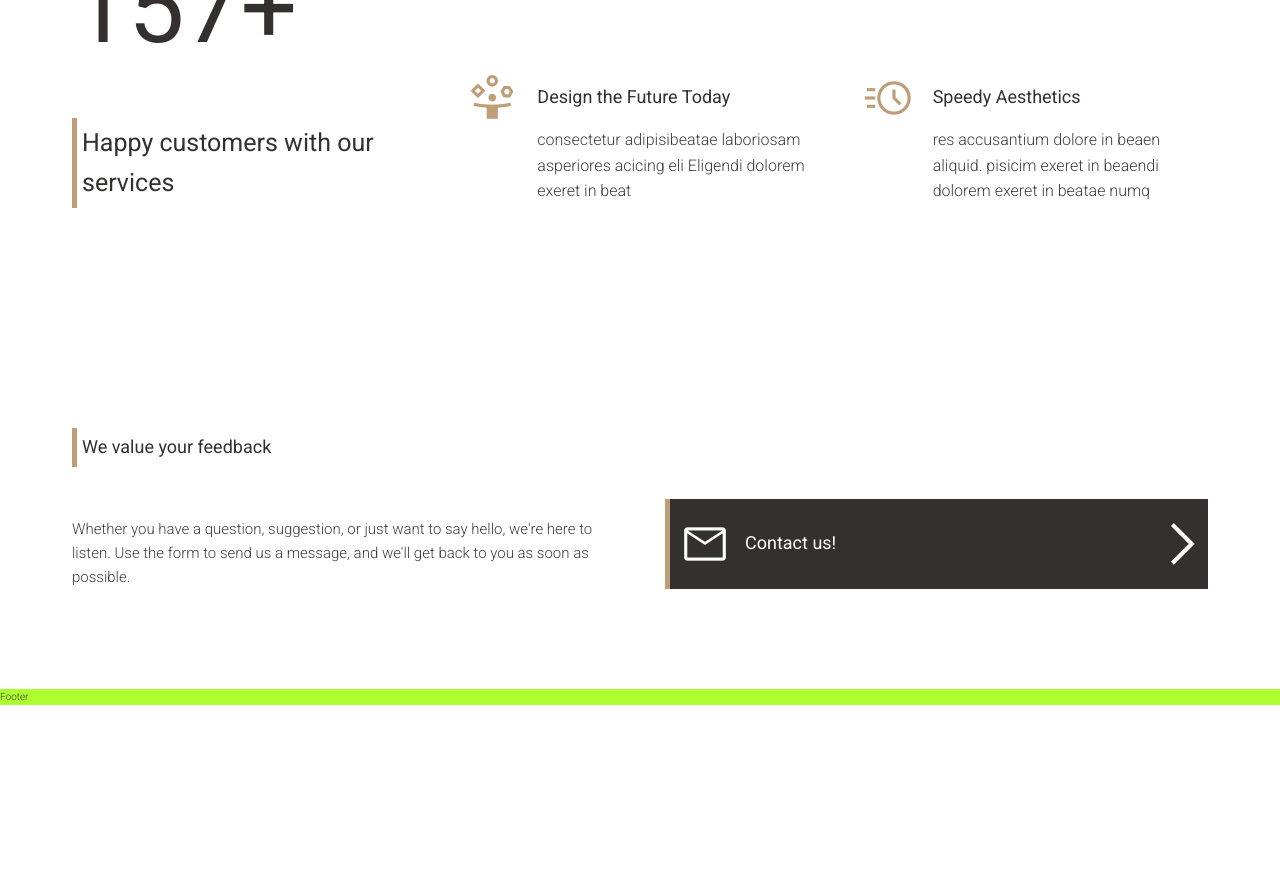
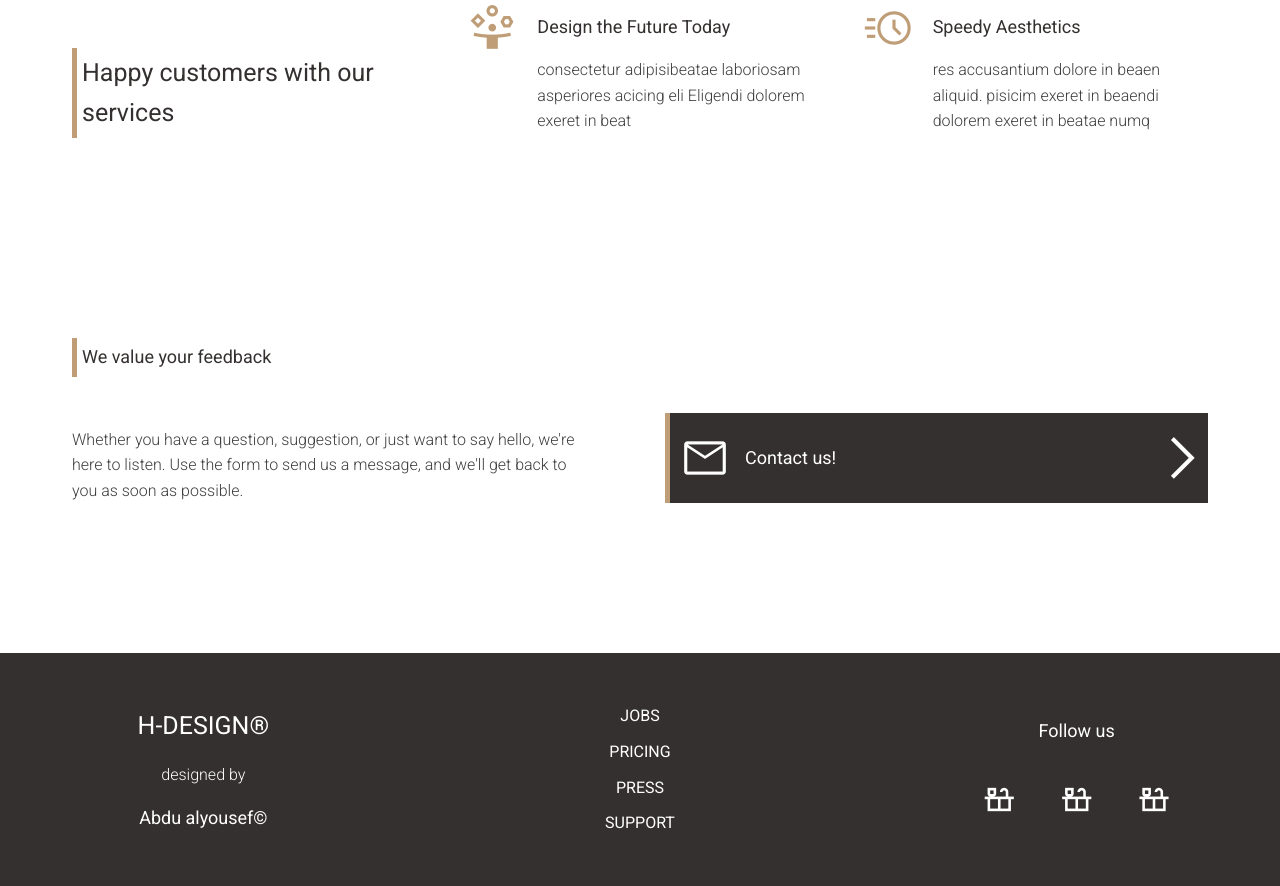
Before and after one commit to Abdu-alyousef/home-design, a website: page index.html in a window 1280 px wide. Shown: the part 1551-2437 px from the top of the page. Before the commit the page ends 2256 px from the top, so only its background shows below. Drawn offline with nearby package versions, Linux system fonts and the light colour scheme.

Commit message:
Added and styled footer section

```diff
--- a/index.html
+++ b/index.html
@@ -112,7 +112,29 @@
             <i class="contact__email--link material-symbols-outlined">arrow_forward_ios</i>
         </div>
     </section>
-    <footer class="footer">Footer</footer>
+    <footer class="footer">
+        <ul class="footer__list">
+            <li class="footer__list--item"><h3 class="heading-3 footer__list--copy">H-DESIGN&#174;</h3></li>
+            <li class="footer__list--item"><p class="footer__list--text">designed by</p></li>
+            <li class="footer__list--item"><h4 class="heading-4 footer__list--head">Abdu alyousef&copy;</h4></li>
+
+        </ul>
+        <ul class="footer__list">
+            <li class="footer__list--item"><a href="#" class="footer__list--link">Jobs</a></li>
+            <li class="footer__list--item"><a href="#" class="footer__list--link">Pricing</a></li>
+            <li class="footer__list--item"><a href="#" class="footer__list--link">Press</a></li>
+            <li class="footer__list--item"><a href="#" class="footer__list--link">Support</a></li>
+        </ul>
+
+        <ul class="footer__list">
+            <li class="footer__list--item"><h4 class="heading-4 footer__list--head">Follow us</h4></li>
+            <li class="footer__list--item">
+                <i class="footer__list--icon material-symbols-outlined">Countertops</i>
+                <i class="footer__list--icon material-symbols-outlined">Countertops</i>
+                <i class="footer__list--icon material-symbols-outlined">Countertops</i>
+            </li>
+        </ul>
+    </footer>
 </body>
 
 </html>
--- a/sass/_cards.scss
+++ b/sass/_cards.scss
@@ -1,6 +1,6 @@
 .cards {
     grid-column: center-start / center-end;
-    margin: 15rem 0;
+   margin-top: 15rem;
     display: grid;
     grid-template-columns: repeat(auto-fit, minmax(20rem, 1fr));
     grid-row-gap: 5rem;
--- a/sass/_contact.scss
+++ b/sass/_contact.scss
@@ -1,6 +1,6 @@
 .contact {
     grid-column: center-start / center-end;
-    margin: 10rem 0;
+    margin-top: 15rem;
     display: grid;
     grid-template-columns: repeat(auto-fit, minmax(33rem, 1fr));
     grid-gap: 5rem;
@@ -18,7 +18,7 @@
         }
 
         &--text {
-            font-size: 1.5rem;
+            font-size: 1.6rem;
         }
     }
 
--- a/sass/_features.scss
+++ b/sass/_features.scss
@@ -1,6 +1,6 @@
 .features {
     grid-column: center-start / center-end;
-    margin: 7rem 0;
+    margin-top: 15rem;
     display: grid;
     grid-template-columns: repeat(auto-fit, minmax(25rem, 1fr));
     grid-gap: 5rem;
--- a/sass/_footer.scss
+++ b/sass/_footer.scss
@@ -1,4 +1,58 @@
 .footer {
      grid-column: full-start / full-end;
-     background-color: greenyellow;
+     background-color: $color-primary;
+     margin-top: 15rem;
+     display: grid;
+     grid-template-columns: repeat(auto-fit, minmax(5rem, 1fr));
+     grid-gap: 5rem;
+     padding: 5rem 1rem;
+
+
+     &__list {
+          list-style-type: none;
+          display: grid;
+          grid-row-gap: 1rem;
+          justify-items: center;
+          align-items: center;
+          &--link {
+
+               &:link,
+               &:visited {
+                   color: #fff;
+                   border: none;
+                   font-weight: 400;
+                   text-decoration: none;
+                   border-radius: 0;
+                   font-size: 1.6rem;
+                   padding: 1rem;
+                   text-transform: uppercase;
+                   cursor: pointer;
+                   transition: all .2s;
+               }
+
+               &:hover,
+               &:active {
+                   color: #aaa;
+
+               }
+     }
+
+     &--copy, &--text, &--head, &--icon {
+          color: #fff;
+     }
+     &--text {
+          font-size: 1.6rem;
+     }
+
+     &--icon {
+          margin: 0 2rem;
+          font-size: 3.5rem;
+          transition: all .2s;
+          cursor: pointer;
+          justify-self: center;
+          &:hover {
+               color: #aaa;
+          }
+     }
 }
+}
```
Also changed, not shown: css/style.css.
